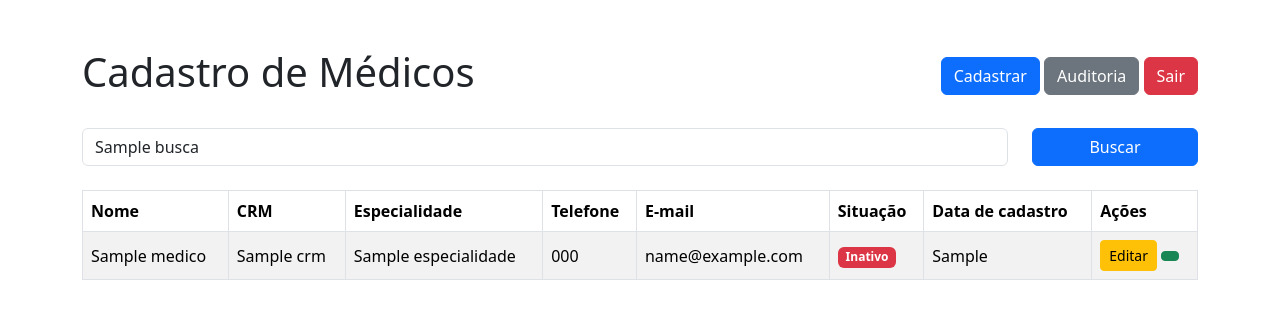
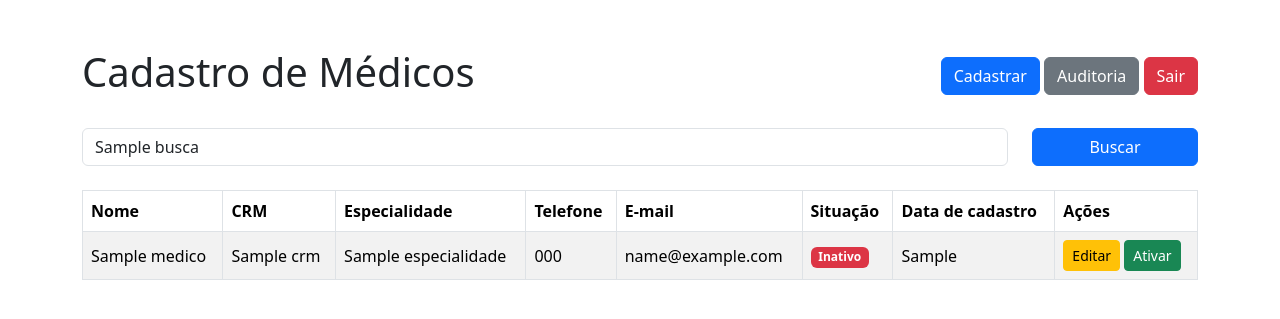
Before and after one commit to RogerMota9/cadastro-de-medicos, a CodeIgniter app: the page made by application/views/medicos/lista.php in a window 1280 px wide. Shown: the top 319 px of the page. Run offline with CodeIgniter, Linux system fonts and the light colour scheme; tables that the repository leaves empty or names only in its code hold one stand-in row (values such as "Sample post"); the template is opened without the code that fills it: most values are stand-ins (such as "Sample title", 1, 10 or a date in 2020).

Commit message:
Implementa um botão mais coveniente de ativar

```diff
--- a/application/views/medicos/lista.php
+++ b/application/views/medicos/lista.php
@@ -19,17 +19,13 @@
 
 </head>
 
-
 <body>
 
 <div class="container mt-5">
 
-
-
     <div class="d-flex justify-content-between align-items-center mb-4">
 
         <h1>Cadastro de Médicos</h1>
-
 
         <div>
 
@@ -40,14 +36,12 @@
                 Cadastrar
             </a>
 
-
             <a
                 href="<?= site_url('medicos/auditoria'); ?>"
                 class="btn btn-secondary"
             >
                 Auditoria
             </a>
-
 
             <a
                 href="<?= site_url('login/sair'); ?>"
@@ -59,8 +53,6 @@
         </div>
 
     </div>
-
-
 
     <form
         method="get"
@@ -80,7 +72,6 @@
 
         </div>
 
-
         <div class="col-md-2">
 
             <button
@@ -94,8 +85,6 @@
 
     </form>
 
-
-
     <div class="table-responsive">
 
         <table class="table table-bordered table-striped align-middle">
@@ -105,25 +94,17 @@
                 <tr>
 
                     <th>Nome</th>
-
                     <th>CRM</th>
-
                     <th>Especialidade</th>
-
                     <th>Telefone</th>
-
                     <th>E-mail</th>
-
                     <th>Situação</th>
-
                     <th>Data de cadastro</th>
-
                     <th>Ações</th>
 
                 </tr>
 
             </thead>
-
 
             <tbody>
 
@@ -131,37 +112,25 @@
 
                     <tr>
 
-
-
                         <td>
                             <?= htmlspecialchars($medico->nome); ?>
                         </td>
-
-
 
                         <td>
                             <?= htmlspecialchars($medico->crm); ?>
                         </td>
 
-
-
                         <td>
                             <?= htmlspecialchars($medico->especialidade); ?>
                         </td>
-
-
 
                         <td>
                             <?= htmlspecialchars($medico->telefone); ?>
                         </td>
 
-
-
                         <td>
                             <?= htmlspecialchars($medico->email); ?>
                         </td>
-
-
 
                         <td>
 
@@ -185,13 +154,9 @@
 
                         </td>
 
-
-
                         <td>
                             <?= htmlspecialchars($medico->data_cadastro); ?>
                         </td>
-
-
 
                         <td>
 
@@ -202,14 +167,11 @@
                                 Editar
                             </a>
 
-
                             <?php if (
                                 $medico->situacao === true ||
                                 $medico->situacao === 't' ||
                                 $medico->situacao === '1'
                             ): ?>
-
-
 
                                 <a
                                     href="<?= site_url('medicos/excluir/' . $medico->id); ?>"
@@ -219,19 +181,15 @@
                                     Inativar
                                 </a>
 
-
                             <?php else: ?>
-
-
 
                                 <a
                                     href="<?= site_url('medicos/ativar/' . $medico->id); ?>"
                                     class="btn btn-success btn-sm"
                                     onclick="return confirm('Deseja realmente ativar este médico?');"
                                 >
-
+                                    Ativar
                                 </a>
-
 
                             <?php endif; ?>
 
```
